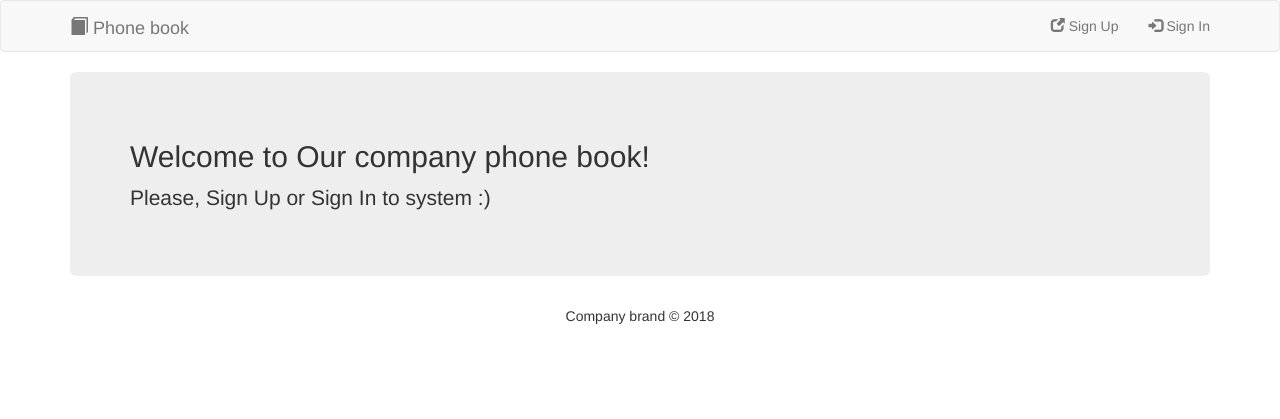
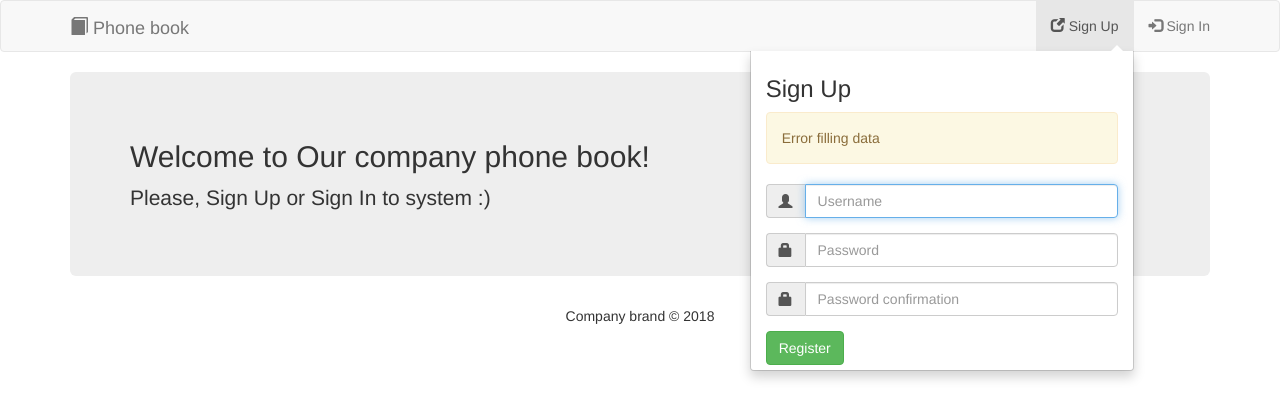
Before and after one commit to artem0711/phone-book, a CodeIgniter app: page /database/index.php/auth/signup in a window 1280 px wide. Shown: the top 419 px of the page. Run offline with CodeIgniter, Linux system fonts and the light colour scheme.

Commit message:
User interface accesability
Show SignIn and SignUp Form after error
Add check to menu.php for highlight navbar active manu
Added sql base dump

```diff
--- a/application/controllers/Auth.php
+++ b/application/controllers/Auth.php
@@ -40,7 +40,7 @@ class Auth extends MY_Controller {
 			// check the username & password of user
 			$status = $this->auth->validate();
 			if ($status == ERR_INVALID_USERNAME or $status == ERR_INVALID_PASSWORD) {
-				$this->session->set_flashdata("error", "Username or Password is invalid");
+				$this->session->set_flashdata("error_signin", "Username or Password is invalid");
 				$data['logged_in'] = $this->session->userdata("logged_in");
 
 		$this->load->view("templates/header", $data);
@@ -67,7 +67,11 @@ class Auth extends MY_Controller {
 		if ($this->form_validation->run() == TRUE)
 		{
 			$this->auth->user_signup();
-			$this->session->set_flashdata('success', 'Username was created! Please, sign in now!');
+			$this->session->set_flashdata('success', 'Username was created! Please, Sign In now!');
+		}
+		else
+		{
+			$this->session->set_flashdata('error', 'Error filling data');
 		}
 
 		$data['logged_in'] = $this->session->userdata("logged_in");
--- a/application/controllers/Contacts.php
+++ b/application/controllers/Contacts.php
@@ -1,4 +1,5 @@
-<?php
+<?php if ( ! defined('BASEPATH')) exit('No direct script access allowed');
+
 /**
  *
  */
@@ -74,7 +75,7 @@ class Contacts extends MY_Controller
 		$this->_data['logged_in'] = $this->session->userdata('logged_in');
 		$this->_data['user'] = $this->auth->get_user_info($this->_id);
 		$this->load->view('templates/header', $this->_data);
-		$this->load->view('templates/menu');
+		$this->load->view('templates/menu', $this->_data);
 		$this->load->view('editinfo', $this->_data);
 		$this->load->view('templates/footer');
 	}
--- a/application/models/Auth_model.php
+++ b/application/models/Auth_model.php
@@ -41,6 +41,7 @@ class Auth_model extends CI_Model {
 			// not found
 			return ERR_INVALID_USERNAME;
 		}
+		return ERR_NONE;
 	}
 
 	public function check_password($id)
--- a/application/views/templates/menu.php
+++ b/application/views/templates/menu.php
@@ -6,10 +6,10 @@
 			</a>
 		</div>
 		<ul class="nav navbar-nav">
-			<li>
+			<li <?php echo $this->uri->segment(2) == 'editinfo' ? 'class="active"' : ''; ?>>
 				<a href="<?php echo base_url(); ?>contacts/editinfo">Edit My info</a>
 			</li>
-			<li>
+			<li <?php echo (($this->uri->segment(2) == 'changepassword') ? 'class="active"' : ''); ?>>
 				<a href="<?php echo base_url(); ?>contacts/changepassword">Change password</a>
 			</li>
 		</ul>
--- a/application/views/templates/signin_form.php
+++ b/application/views/templates/signin_form.php
@@ -1,6 +1,7 @@
+<?php $error_signin = $this->session->flashdata('error_signin'); ?>
 <ul class="nav navbar-nav navbar-right">
-	<li class="dropdown button">
-		<a class="dropdown-toggle" data-toggle="dropdown" role="button" aria-haspopup="true">
+	<li class="dropdown button <?php echo $error_signin ? 'open' : '' ?>">
+		<a class="dropdown-toggle" data-toggle="dropdown" role="button">
 			<span class="glyphicon glyphicon-log-in"></span>
 			Sign In
 		</a>
@@ -9,33 +10,32 @@
 				<?php echo form_open('auth/signin'); ?>
 					<div class="col-lg-12 animated fadeIn">
 						<h3>Sign In</h3>
-						<?php $error = $this->session->flashdata('error'); ?>
-						<?php echo $error ? '<div class="alert alert-warning">'.$error.'</div>' : ''; ?>
+						<?php echo $error_signin ? '<div class="alert alert-warning">'.$error_signin.'</div>' : ''; ?>
 
 						<!-- Textedit Username -->
 						<div class="form-group">
-							<?php $error = form_error('username_signin', '<p class="text-danger">', '</p>') ?>
-								<div class="input-group <?php echo $error ? 'has-error' : '' ?>">
+							<?php $error_signin = form_error('username_signin', '<p class="text-danger">', '</p>') ?>
+								<div class="input-group <?php echo $error_signin ? 'has-error' : '' ?>">
 									<span class="input-group-addon">
 										<span class="glyphicon glyphicon-user">
 										</span>
 									</span>
 									<input type="text" id="username_signin" name="username_signin" class="form-control" placeholder="Username" autofocus />
 								</div>
-							<?php echo $error; ?>
+							<?php echo $error_signin; ?>
 						</div>
 
 						<!-- Textedit Password -->
 						<div class="form-group">
-						<?php $error = form_error('password_signin', '<p class="text-danger">', '</p>') ?>
-							<div class="input-group <?php echo $error ? 'has-error' : '' ?>">
+						<?php $error_signin = form_error('password_signin', '<p class="text-danger">', '</p>') ?>
+							<div class="input-group <?php echo $error_signin ? 'has-error' : '' ?>">
 								<span class="input-group-addon">
 									<span class="glyphicon glyphicon-lock">
 									</span>
 								</span>
 								<input type="password" id="password_signin" name="password_signin" class="form-control" placeholder="Password" />
 							</div>
-						<?php echo $error; ?>
+						<?php echo $error_signin; ?>
 						</div>
 
 						<!-- Login button -->
--- a/application/views/templates/signup_form.php
+++ b/application/views/templates/signup_form.php
@@ -1,5 +1,7 @@
+<?php $success = $this->session->flashdata('success'); ?>
+<?php $error = $this->session->flashdata('error'); ?>
 <ul class="nav navbar-nav navbar-right">
-	<li class="dropdown button">
+	<li class="dropdown button <?php echo ($success or $error) ? 'open' : '' ?>">
 		<a class="dropdown-toggle" data-toggle="dropdown" role="button" aria-haspopup="true">
 			<span class="glyphicon glyphicon-new-window"></span>
 			Sign Up
@@ -9,8 +11,9 @@
 				<?php echo form_open('auth/signup'); ?>
 					<div class="col-lg-12 animated fadeIn">
 						<h3>Sign Up</h3>
-						<?php $success = $this->session->flashdata('success'); ?>
+
 						<?php echo $success ? '<div class="alert alert-success">'.$success.'</div>' : ''; ?>
+						<?php echo $error ? '<div class="alert alert-warning">'.$error.'</div>' : ''; ?>
 
 						<!-- Textedit Username -->
 						<div class="form-group">
```
Also changed, not shown: authentication.sql (added, +82 -0 lines), 1 other file.
